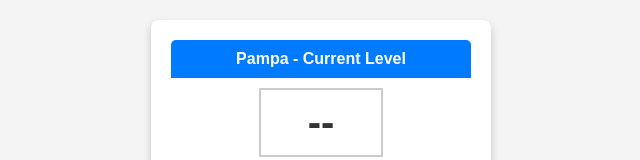
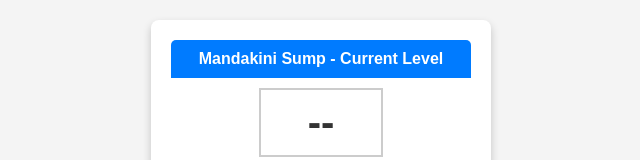
Before and after one commit to Team-skrn/IITM-LVL-DSPLY-RT-MON, a plain HTML site: page Mandakini_eng.html in a window 1280 px wide. Shown: the top 160 px of the page, without its empty margins (319-959 px from the left). Drawn offline with Linux system fonts and the light colour scheme; no server answers.

Commit message:
Update Mandakini_eng.html

```diff
--- a/Mandakini_eng.html
+++ b/Mandakini_eng.html
@@ -69,7 +69,7 @@
     <div class="container">
         <div class="card">
             <div>
-                <div class="card-header">Pampa - Current Level</div>
+                <div class="card-header">Mandakini Sump - Current Level</div>
                 <div class="value-box" id="water_level_cm">--</div>
                 <div class="unit">cm</div>
                 <div class="value-box" id="water_level_feet">--</div>
```
